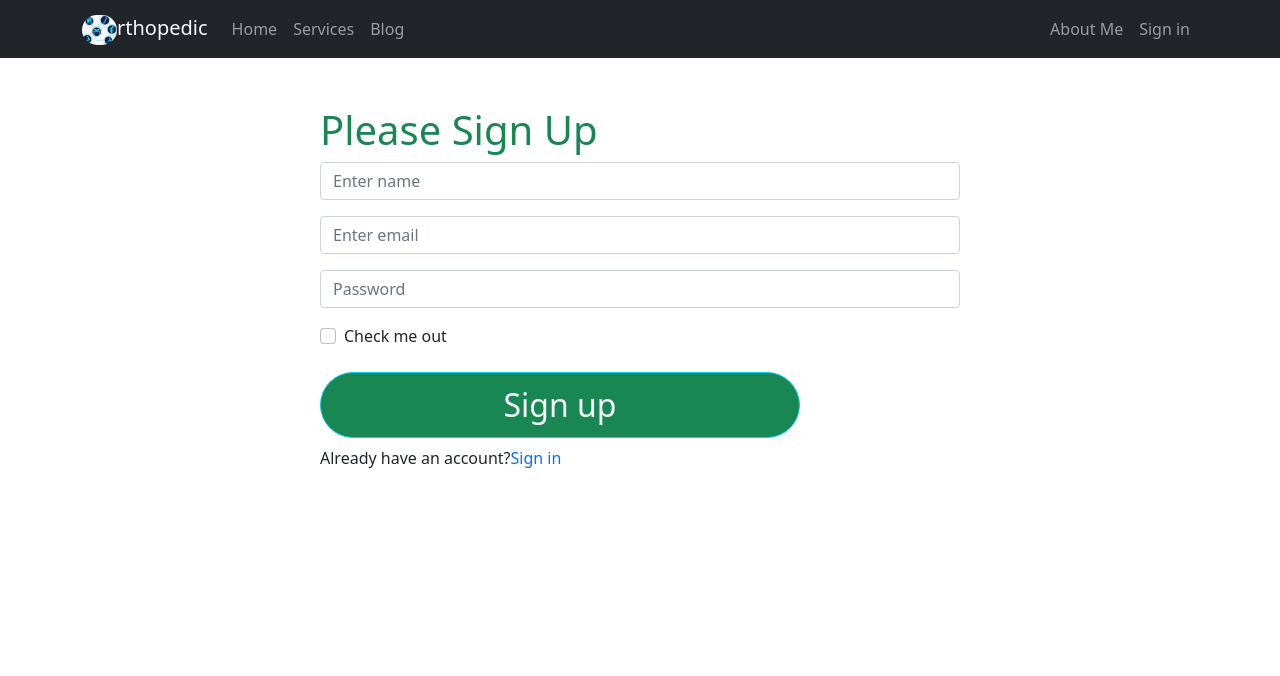
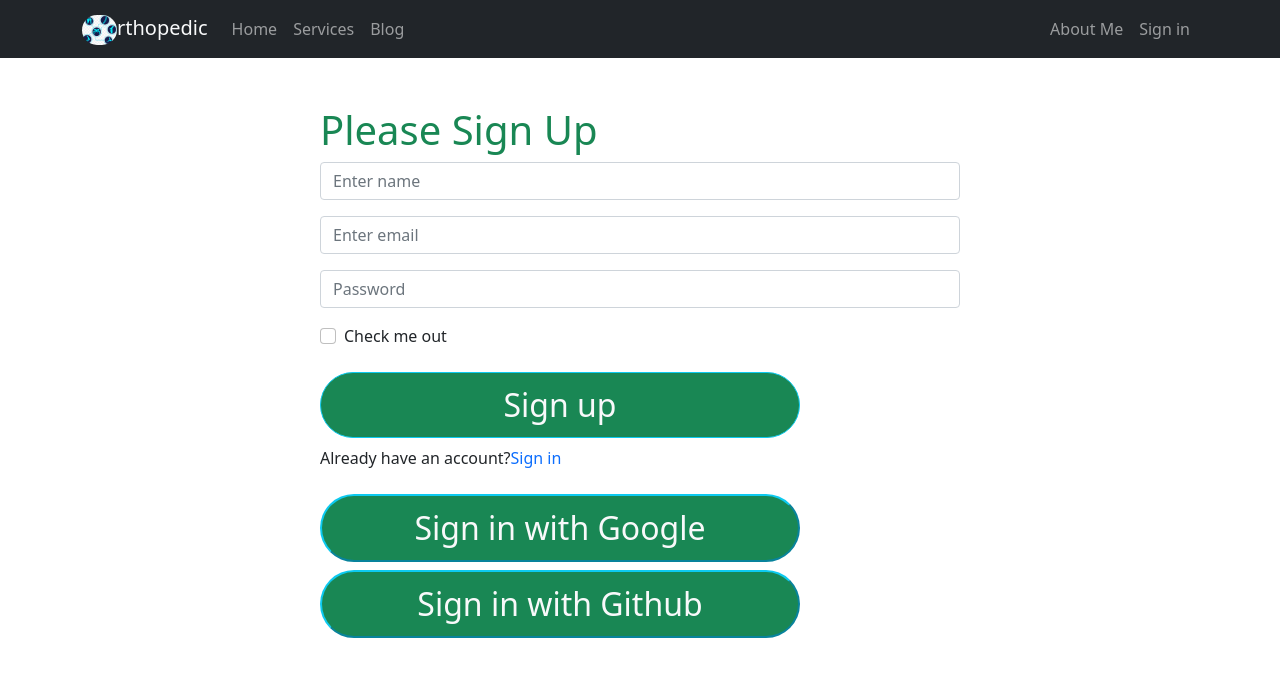
Before and after one commit to Emran12/independent-service-provider, a React (Create React App) app: page /signup in a window 1280 px wide. Shown: the top 676 px of the page. Built offline with nearby package versions, Linux system fonts and the light colour scheme; no server answers.

Commit message:
sign in with google and github has been added successfully

```diff
--- a/src/Pages/SignIn/SignIn/SignIn.js
+++ b/src/Pages/SignIn/SignIn/SignIn.js
@@ -3,6 +3,7 @@ import { Button, Form } from "react-bootstrap";
 import { useSignInWithEmailAndPassword } from "react-firebase-hooks/auth";
 import { Link, useNavigate } from "react-router-dom";
 import auth from "../../../firebase.init";
+import SocialSignIn from "../SocialSignIn/SocialSignIn";
 
 const SignIn = () => {
   const [email, setEmail] = useState("");
@@ -58,13 +59,14 @@ const SignIn = () => {
         >
           Sign in
         </Button>
-        <p className="font-bold">
-          New with DR. SUMON CPS?
-          <Link to="/signup" className="text-decoration-none">
-            Sign up
-          </Link>
-        </p>
       </Form>
+      <p className="font-bold">
+        New with DR. SUMON CPS?
+        <Link to="/signup" className="text-decoration-none">
+          Sign up
+        </Link>
+      </p>
+      <SocialSignIn></SocialSignIn>
     </div>
   );
 };
--- a/src/Pages/SignIn/SignUp/SignUp.js
+++ b/src/Pages/SignIn/SignUp/SignUp.js
@@ -3,6 +3,7 @@ import { Button, Form } from "react-bootstrap";
 import { useCreateUserWithEmailAndPassword } from "react-firebase-hooks/auth";
 import { Link, useNavigate } from "react-router-dom";
 import auth from "../../../firebase.init";
+import SocialSignIn from "../SocialSignIn/SocialSignIn";
 
 const SignUp = () => {
   const [email, setEmail] = useState("");
@@ -68,6 +69,7 @@ const SignUp = () => {
           Sign in
         </Link>
       </p>
+      <SocialSignIn></SocialSignIn>
     </div>
   );
 };
--- a/src/Pages/SignIn/SocialSignIn/SocialSignIn.js
+++ b/src/Pages/SignIn/SocialSignIn/SocialSignIn.js
@@ -1,24 +1,35 @@
-
+import {
+  useSignInWithGithub,
+  useSignInWithGoogle,
+} from "react-firebase-hooks/auth";
+import { useNavigate } from "react-router-dom";
+import auth from "../../../firebase.init";
 
 const SocialSignIn = () => {
+  const [signInWithGoogle, user, loading, error] = useSignInWithGoogle(auth);
+  const [signInWithGithub, user1, loading1, error1] = useSignInWithGithub(auth);
+
+  const navigate = useNavigate();
+  if (user || user1) {
+    navigate("/home");
+  }
+
   return (
-    <div className="">
+    <div>
       <div className="mt-3">
         <button
-
-          className="mt-2 rounded-pill w-75 p-3 bg-success text-light fs-2 border-info "
+          onClick={() => signInWithGoogle()}
+          className="mt-2 rounded-pill w-75 p-2 bg-success text-light fs-2 border-info "
         >
           Sign in with Google
         </button>
       </div>
       <div>
-        <button className="mt-2 rounded-pill w-75 p-2 bg-success text-light fs-2 border-info font-bold">
+        <button
+          onClick={() => signInWithGithub()}
+          className="mt-2 rounded-pill w-75 p-2 bg-success text-light fs-2 border-info font-bold"
+        >
           Sign in with Github
-        </button>
-      </div>
-      <div>
-        <button className="mt-2 rounded-pill p-2 w-75 bg-success text-light fs-2 border-info font-bold ">
-          Sign in with Facebook
         </button>
       </div>
     </div>
```
